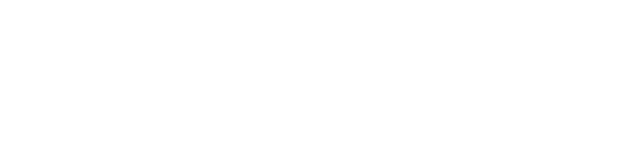
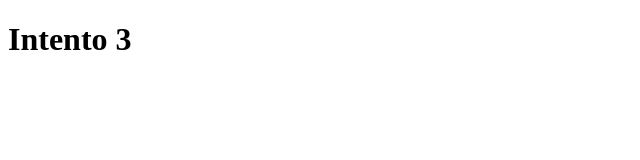
Before and after one commit to MarioGonzaleG/git-flow-2022, a plain HTML site: page index.html in a window 1280 px wide. Shown: the whole page, without its empty margins (0-640 px from the left). Drawn offline with Linux system fonts and the light colour scheme.

Commit message:
3 intento

```diff
--- a/index.html
+++ b/index.html
@@ -7,6 +7,6 @@
     <title>Document</title>
 </head>
 <body>
-
+    <h1>Intento 3</h1>
 </body>
 </html>
```
